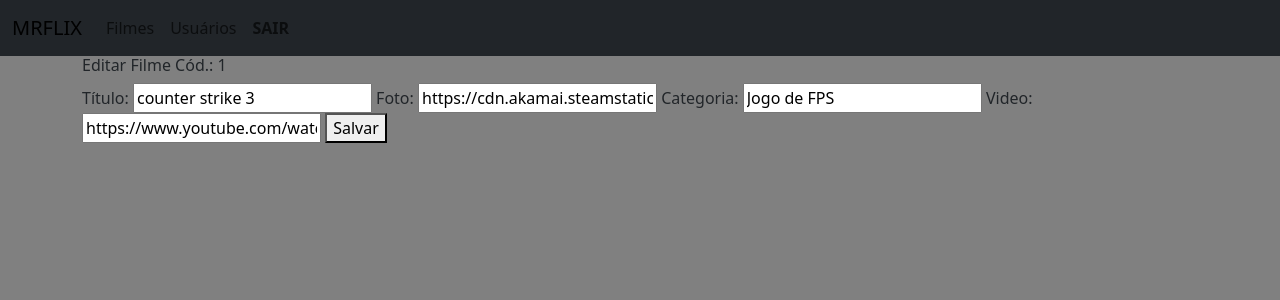
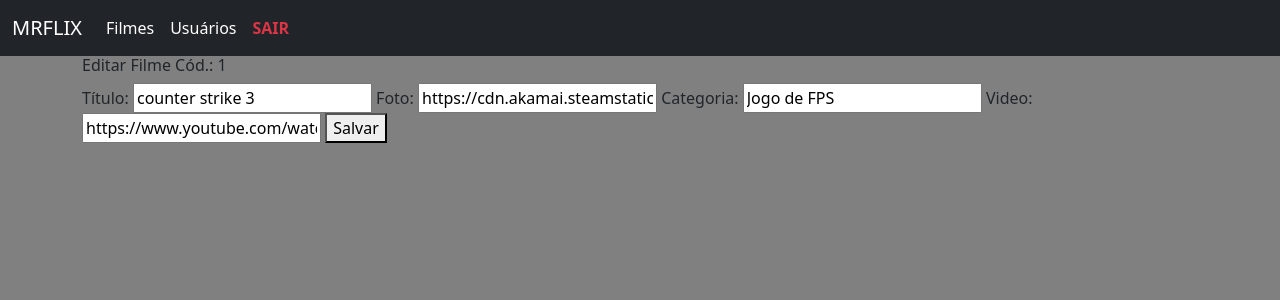
Before and after one commit to marcioacfilho/projeto, a PHP site: page /editar-jogo.php?id=1 in a window 1280 px wide. Shown: the top 300 px of the page. Run offline with PHP 8.4, Linux system fonts and the light colour scheme; data comes from the database, SQL or seed files in the repository.

Commit message:
atualizando menu

```diff
--- a/menu-sistema.php
+++ b/menu-sistema.php
@@ -1,19 +1,19 @@
 <nav class="navbar navbar-expand-lg bg-dark">
   <div class="container-fluid">
-    <a class="navbar-brand" href="#">MRFLIX</a>
+    <a class="navbar-brand text-white" href="#">MRFLIX</a>
     <button class="navbar-toggler bg-white" type="button" data-bs-toggle="collapse" data-bs-target="#navbarSupportedContent" aria-controls="navbarSupportedContent" aria-expanded="false" aria-label="Toggle navigation">
       <span class="navbar-toggler-icon"></span>
     </button>
     <div class="collapse navbar-collapse" id="navbarSupportedContent">
       <ul class="navbar-nav me-auto mb-2 mb-lg-0">
         <li class="nav-item">
-            <a class="nav-link" href="listar-jogos.php">Filmes</a>
+            <a class="nav-link text-white" href="listar-jogos.php">Filmes</a>
         </li>
         <li class="nav-item">
-            <a class="nav-link" href="listar-usuarios.php">Usuários</a>
+            <a class="nav-link text-white" href="listar-usuarios.php">Usuários</a>
         </li>
         <li class="nav-item">
-            <a class="nav-link" href="index.php"><b>SAIR</b></a>
+            <a class="nav-link text-danger" href="index.php"><b>SAIR</b></a>
         </li>
       </ul>
     </div>
--- a/menu.php
+++ b/menu.php
@@ -1,6 +1,6 @@
 <nav class="navbar navbar-expand-lg bg-dark">
   <div class="container-fluid">
-    <a class="navbar-brand" href="#">MRFLIX</a>
+    <a class="navbar-brand text-white" href="#">MRFLIX</a>
     <button class="navbar-toggler bg-white" type="button" data-bs-toggle="collapse" data-bs-target="#navbarSupportedContent" aria-controls="navbarSupportedContent" aria-expanded="false" aria-label="Toggle navigation">
       <span class="navbar-toggler-icon"></span>
     </button>
```
